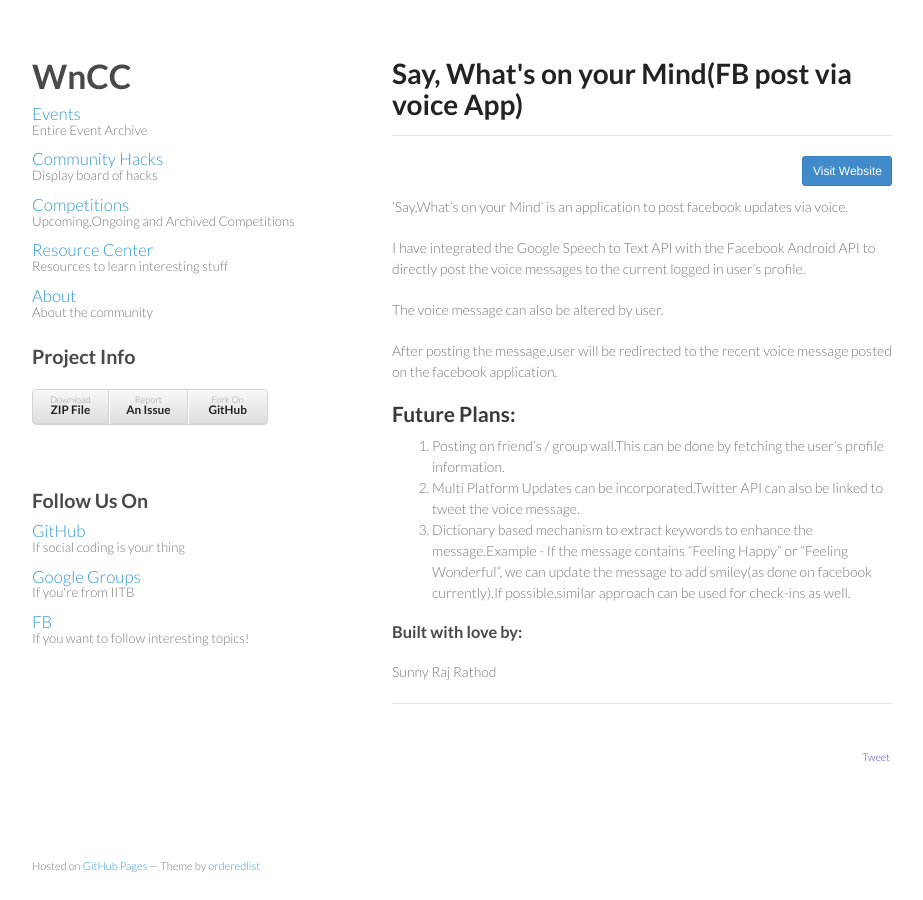
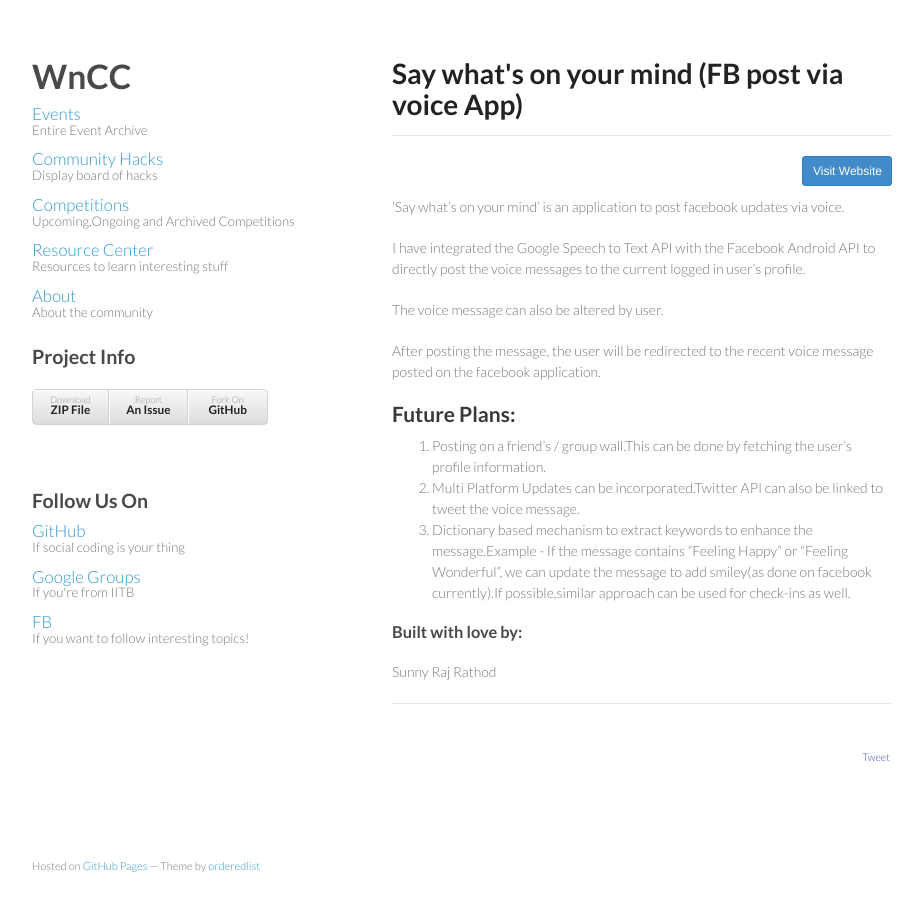
Before and after one commit to wncc/wncc.github.io, a Jekyll site: the page built from hacks/_posts/2014-2-2-FBUpdateViaVoice.markdown, in a window 1280 px wide. Shown: the whole page, without its empty margins (178-1101 px from the left). Built offline with Jekyll 4.4.1, drawn with Linux system fonts in a browser that asks for light colours; nearby versions of some CDN libraries; Markdown is read by kramdown in place of the engine named in the settings; comment, search, counter and statistics services are not loaded.

Commit message:
Update 2014-2-2-FBUpdateViaVoice.markdown

```diff
--- a/hacks/_posts/2014-2-2-FBUpdateViaVoice.markdown
+++ b/hacks/_posts/2014-2-2-FBUpdateViaVoice.markdown
@@ -1,6 +1,6 @@
 ---
 layout: posts
-title: Say, What's on your Mind(FB post via voice App)
+title: Say what's on your mind (FB post via voice App)
 category: hacks
 zip_url: https://github.com/sunnyrajrathod/hackathon/zipball/master
 issue_url: https://github.com/sunnyrajrathod/hackathon/issues/new
@@ -9,16 +9,16 @@ author: [Sunny Raj Rathod]
 hack_url: https://github.com/sunnyrajrathod/hackathon/tree/master/FBUpdateViaVoice
 ---
 
-'Say,What's on your Mind' is an application to post facebook updates via voice.
+'Say what's on your mind' is an application to post facebook updates via voice.
 
 I have integrated the Google Speech to Text API with the Facebook Android API to directly post the voice messages to the current logged in user's profile.
 
 The voice message can also be altered by user.
 
-After posting the message,user will be redirected to the recent voice message posted on the facebook application.
+After posting the message, the user will be redirected to the recent voice message posted on the facebook application.
 
 Future Plans:
 ------------
-1. Posting on friend's / group wall.This can be done by fetching the user's profile information.
+1. Posting on a friend's / group wall.This can be done by fetching the user's profile information.
 2. Multi Platform Updates can be incorporated.Twitter API can also be linked to tweet the voice message.
 3. Dictionary based mechanism to extract keywords to enhance the message.Example - If the message contains "Feeling Happy" or "Feeling Wonderful", we can update the message to add smiley(as done on facebook currently).If possible,similar approach can be used for check-ins as well.
```
